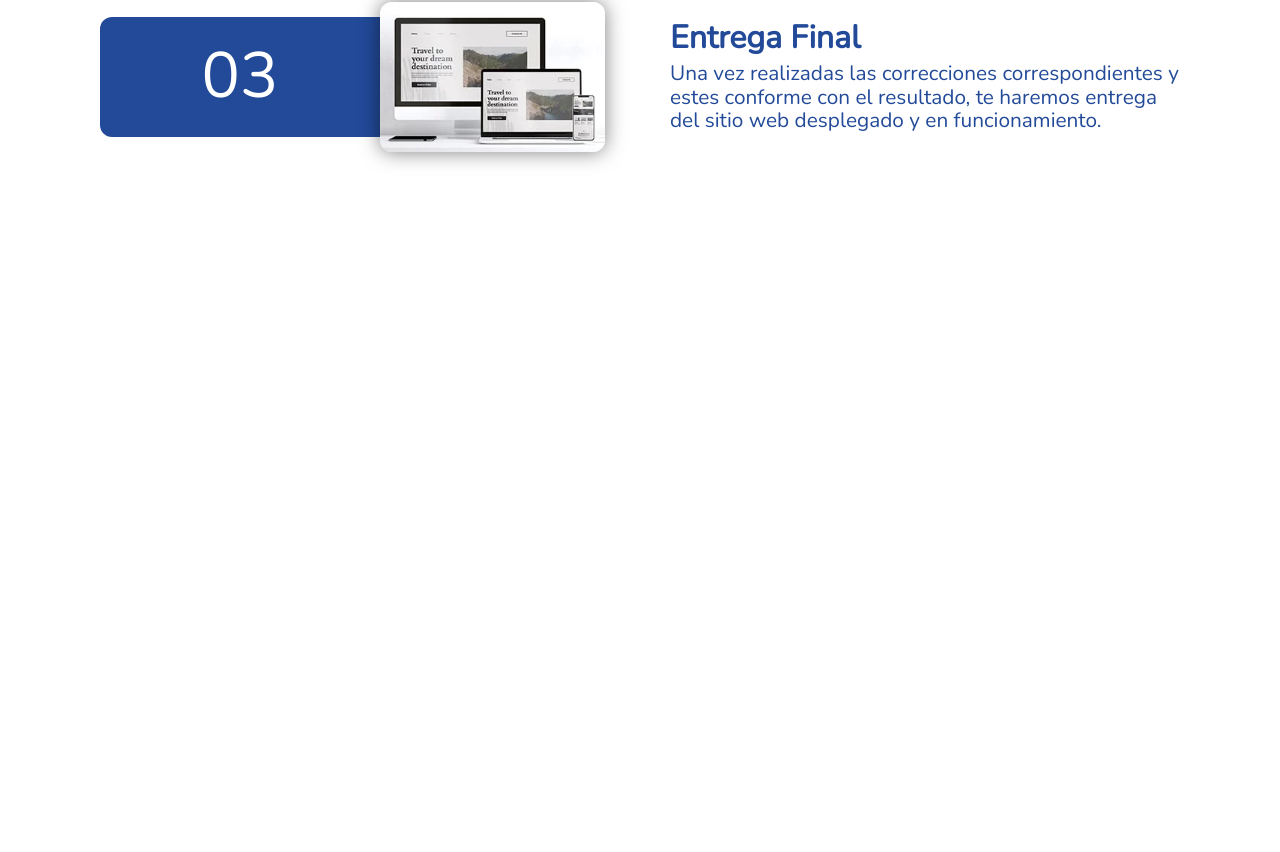
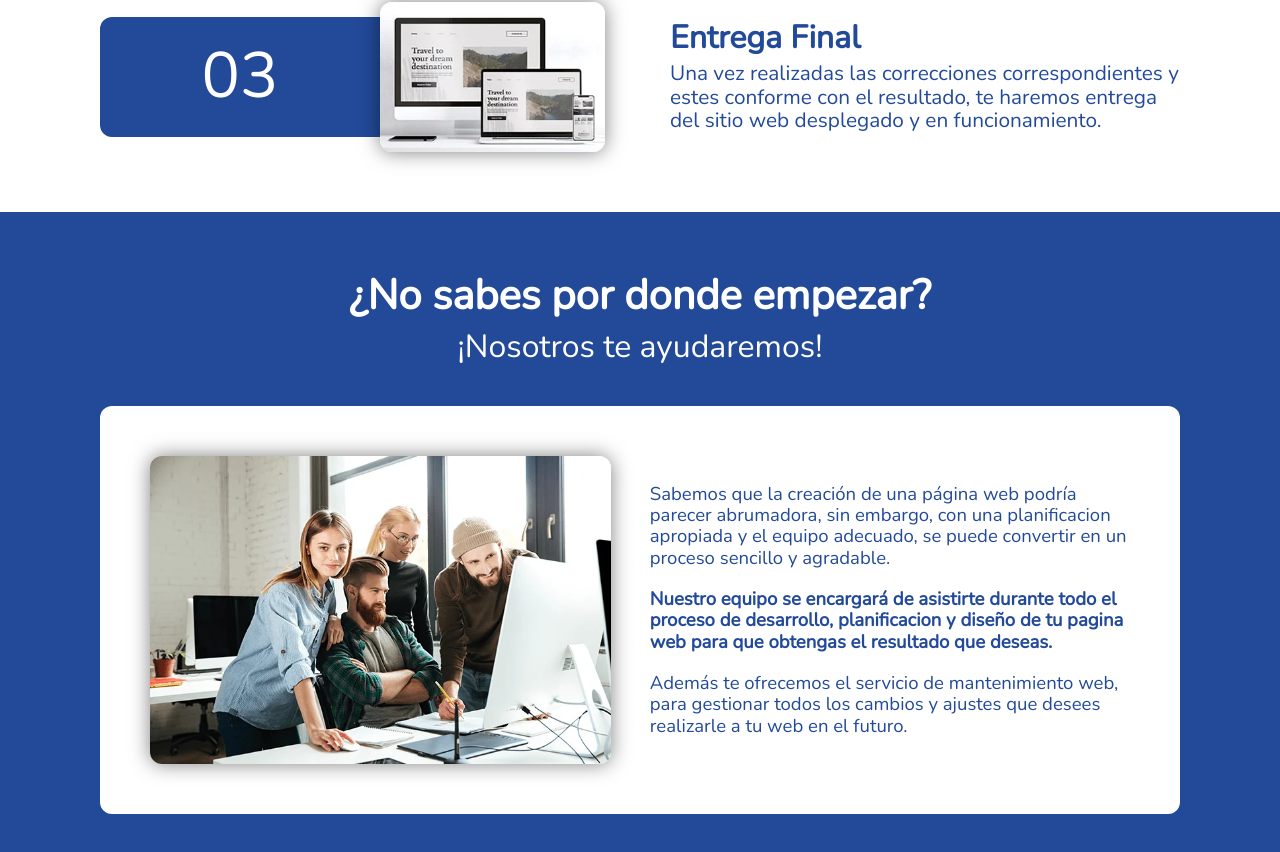
Before and after one commit to JhulianDev/IngenioWeb, a React (Vite) app: page / in a window 1280 px wide. Shown: the part 1657-2509 px from the top of the page. Before the commit the page ends 1869 px from the top, so only its background shows below. Built offline with nearby package versions, Linux system fonts and the light colour scheme.

Commit message:
Se agrega la seccion 'Equipo' a la aplicacion principal

```diff
--- a/src/components/App.jsx
+++ b/src/components/App.jsx
@@ -2,6 +2,7 @@ import React from 'react';
 import Portada from './sections/portada/Portada';
 import Beneficios from './sections/beneficios/Beneficios';
 import Pasos from './sections/pasos/Pasos';
+import Equipo from './sections/equipo/Equipo';
 
 
 const App = () => {
@@ -10,6 +11,7 @@ const App = () => {
       <Portada />
       <Beneficios />
       <Pasos />
+      <Equipo />
     </>
   );
 };
```
